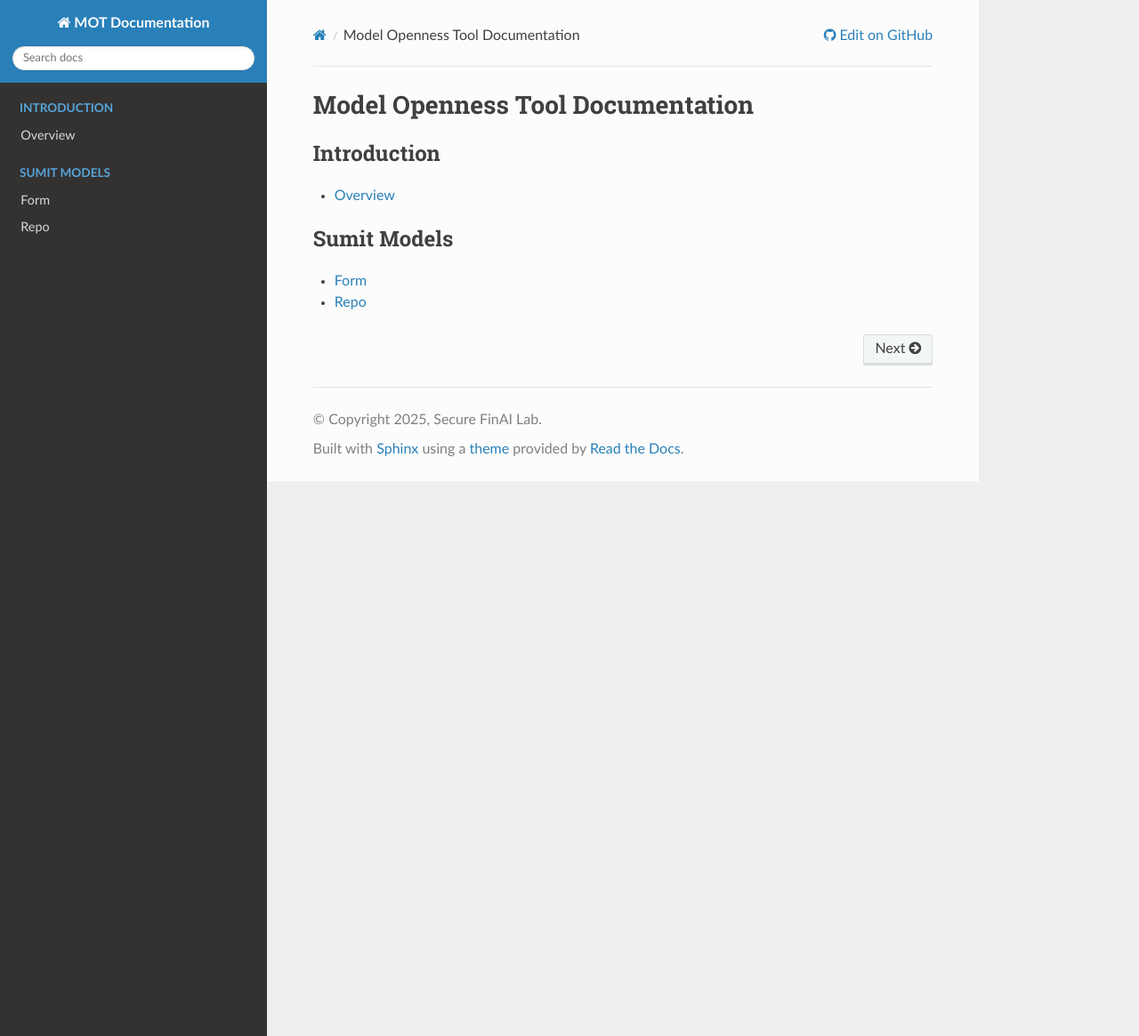
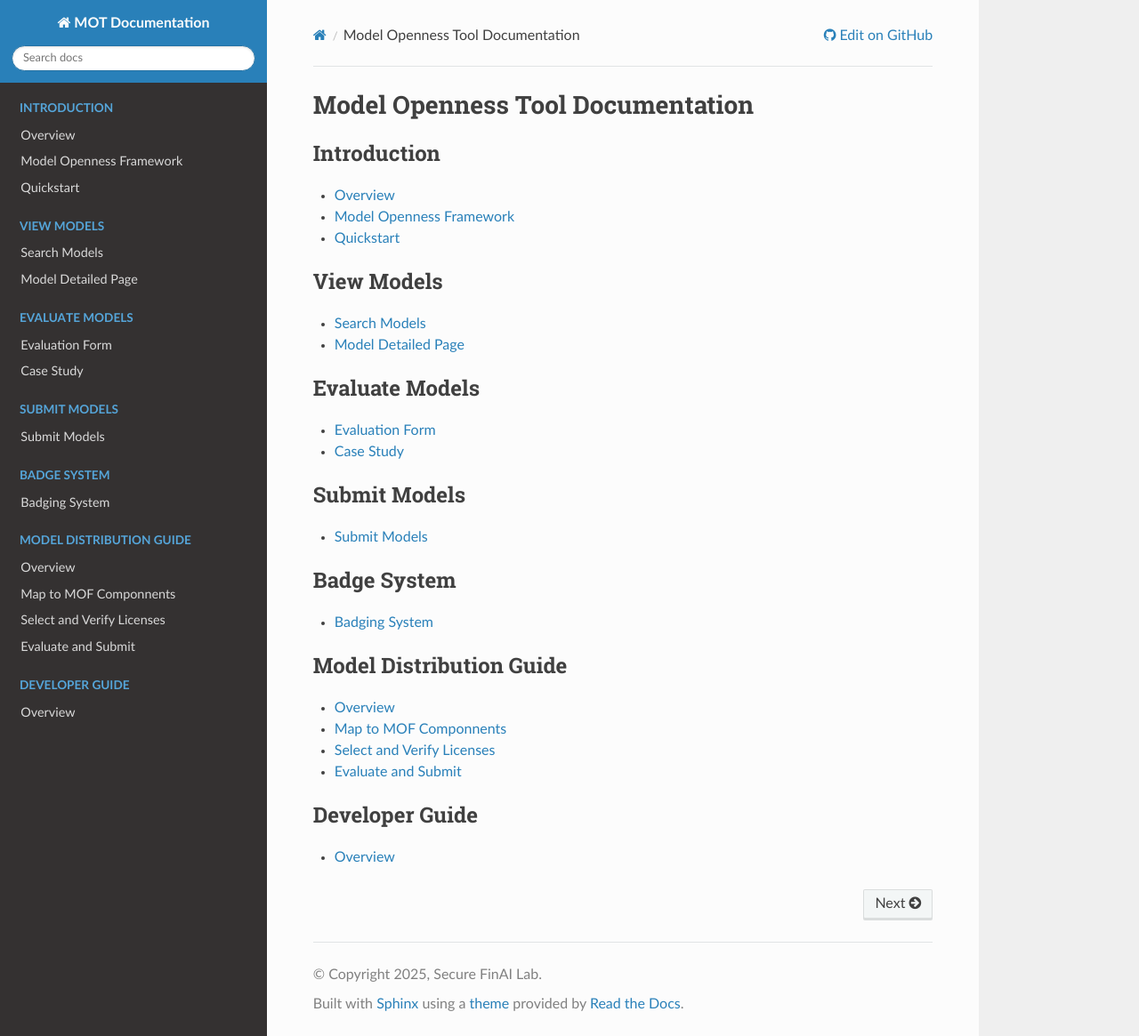
Before and after one commit to Open-Finance-Lab/MOT_Docs, a Sphinx documentation site: the page built from docs/source/index.rst, in a window 1280 px wide and 1165 px high. Shown: the whole window at 89% size. Built offline with Sphinx 7.4.7 and the Read the Docs theme 3.1.0, drawn with Linux system fonts in a browser that asks for light colours.

Commit message:
update tabs

```diff
--- /dev/null
+++ b/docs/source/badge/badge.rst
@@ -0,0 +1,3 @@
+============================
+Badging System
+============================
--- /dev/null
+++ b/docs/source/developer/developer_overview.rst
@@ -0,0 +1,3 @@
+============================
+Overview
+============================
--- /dev/null
+++ b/docs/source/distribution/evaluate_submit.rst
@@ -0,0 +1,3 @@
+============================
+Evaluate and Submit
+============================
--- /dev/null
+++ b/docs/source/distribution/licenses.rst
@@ -0,0 +1,3 @@
+============================
+Select and Verify Licenses
+============================
--- /dev/null
+++ b/docs/source/distribution/map_components.rst
@@ -0,0 +1,3 @@
+============================
+Map to MOF Componnents
+============================
--- /dev/null
+++ b/docs/source/distribution/overview.rst
@@ -0,0 +1,3 @@
+============================
+Overview
+============================
--- /dev/null
+++ b/docs/source/evaluate/case_walkthrough.rst
@@ -0,0 +1,3 @@
+============================
+Case Study
+============================
--- /dev/null
+++ b/docs/source/evaluate/evaluation_form.rst
@@ -0,0 +1,3 @@
+============================
+Evaluation Form
+============================
--- a/docs/source/index.rst
+++ b/docs/source/index.rst
@@ -20,11 +20,46 @@ Model Openness Tool Documentation
    :caption: Introduction
 
    intro/overview
-
+   intro/mof
+   intro/quickstart
 
 .. toctree::
    :maxdepth: 2
-   :caption: Sumit Models
+   :caption: View Models
 
-   submit/form
-   submit/repo
+   search/search_models
+   search/model_detailed_page
+
+.. toctree::
+   :maxdepth: 2
+   :caption: Evaluate Models
+
+   evaluate/evaluation_form
+   evaluate/case_walkthrough
+
+.. toctree::
+   :maxdepth: 2
+   :caption: Submit Models
+
+   submit/submit_model
+
+.. toctree::
+   :maxdepth: 2
+   :caption: Badge System
+
+   badge/badge
+
+.. toctree::
+   :maxdepth: 2
+   :caption: Model Distribution Guide
+
+   distribution/overview
+   distribution/map_components
+   distribution/licenses
+   distribution/evaluate_submit
+
+.. toctree::
+   :maxdepth: 2
+   :caption: Developer Guide
+
+   developer/developer_overview
--- /dev/null
+++ b/docs/source/intro/mof.rst
@@ -0,0 +1,3 @@
+============================
+Model Openness Framework
+============================
--- /dev/null
+++ b/docs/source/intro/quickstart.rst
@@ -0,0 +1,3 @@
+============================
+Quickstart
+============================
--- /dev/null
+++ b/docs/source/search/model_detailed_page.rst
@@ -0,0 +1,3 @@
+============================
+Model Detailed Page
+============================
--- /dev/null
+++ b/docs/source/search/search_models.rst
@@ -0,0 +1,3 @@
+============================
+Search Models
+============================
--- a/docs/source/submit/form.rst
+++ /dev/null
@@ -1,3 +0,0 @@
-==============
-Form
-==============
--- a/docs/source/submit/repo.rst
+++ b/docs/source/submit/submit_model.rst
@@ -1,3 +1,3 @@
 ==============
-Repo
+Submit Models
 ==============
```
